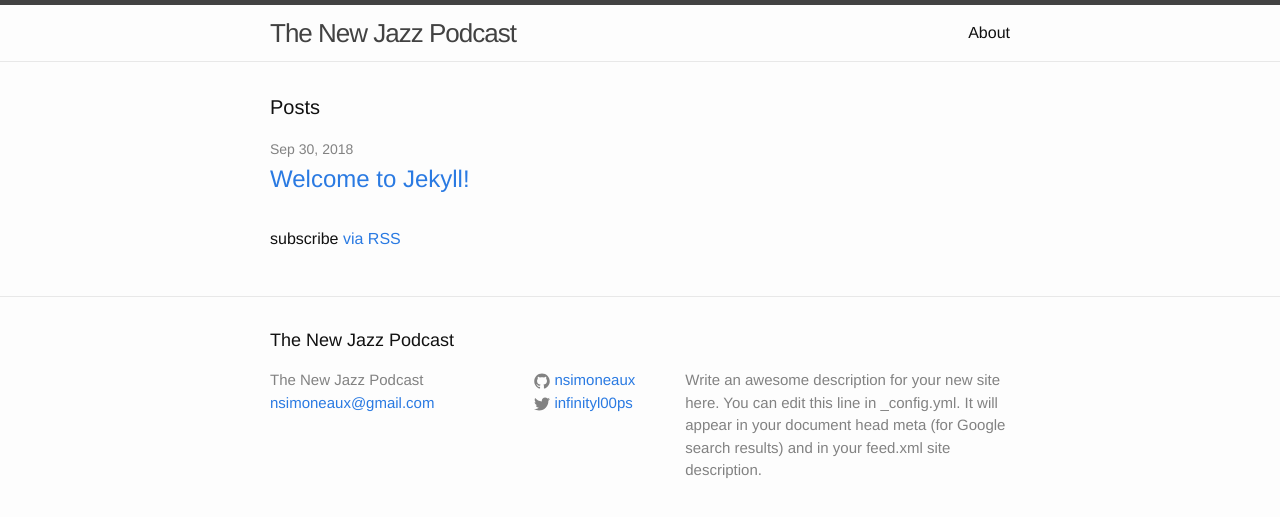
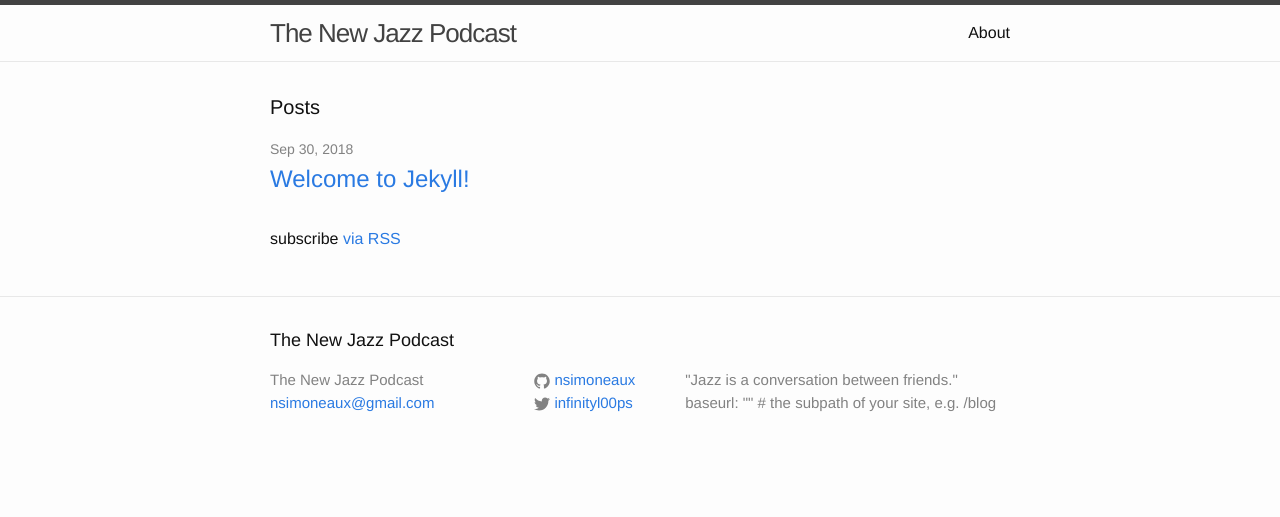
Before and after one commit to nsimoneaux/new-jazz, a Jekyll site: the page built from index.html, in a window 1280 px wide. Shown: the top 517 px of the page. Built offline with Jekyll 4.4.1, drawn with Linux system fonts in a browser that asks for light colours.

Commit message:
updating baseurl

```diff
--- a/_config.yml
+++ b/_config.yml
@@ -9,10 +9,8 @@
 title: The New Jazz Podcast
 email: nsimoneaux@gmail.com
 description: > # this means to ignore newlines until "baseurl:"
-  Write an awesome description for your new site here. You can edit this
-  line in _config.yml. It will appear in your document head meta (for
-  Google search results) and in your feed.xml site description.
-baseurl: "" # the subpath of your site, e.g. /blog
+  "Jazz is a conversation between friends."
+  baseurl: "" # the subpath of your site, e.g. /blog
 url: "http://newjazzpodcast.com" # the base hostname & protocol for your site
 twitter_username: infinityl00ps
 github_username:  nsimoneaux
```
